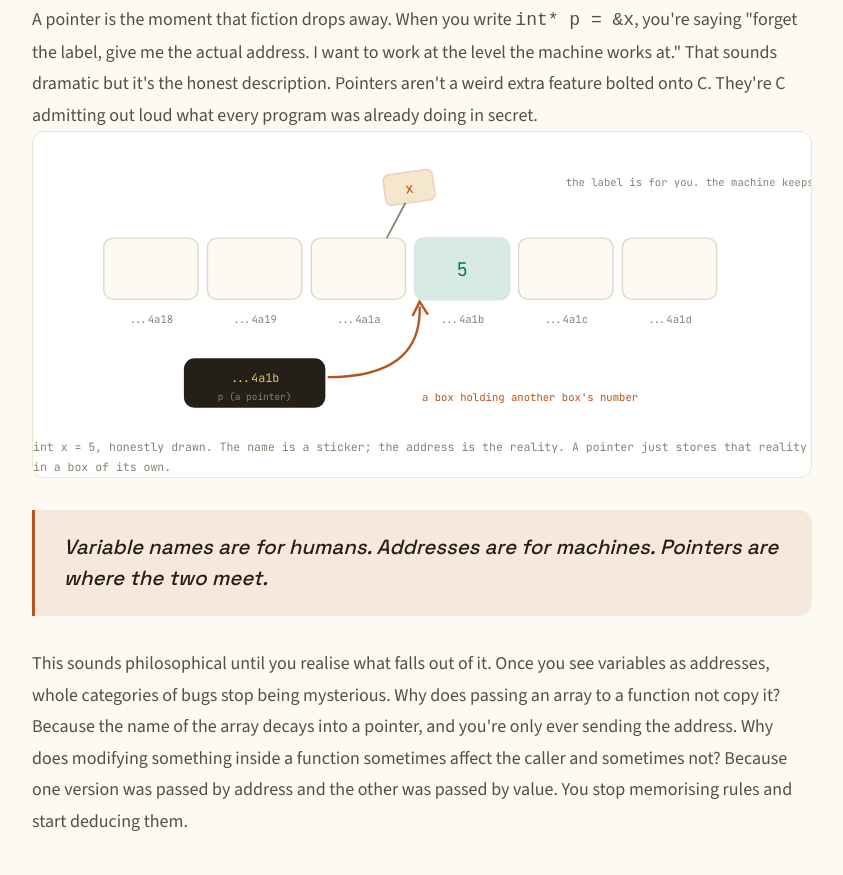
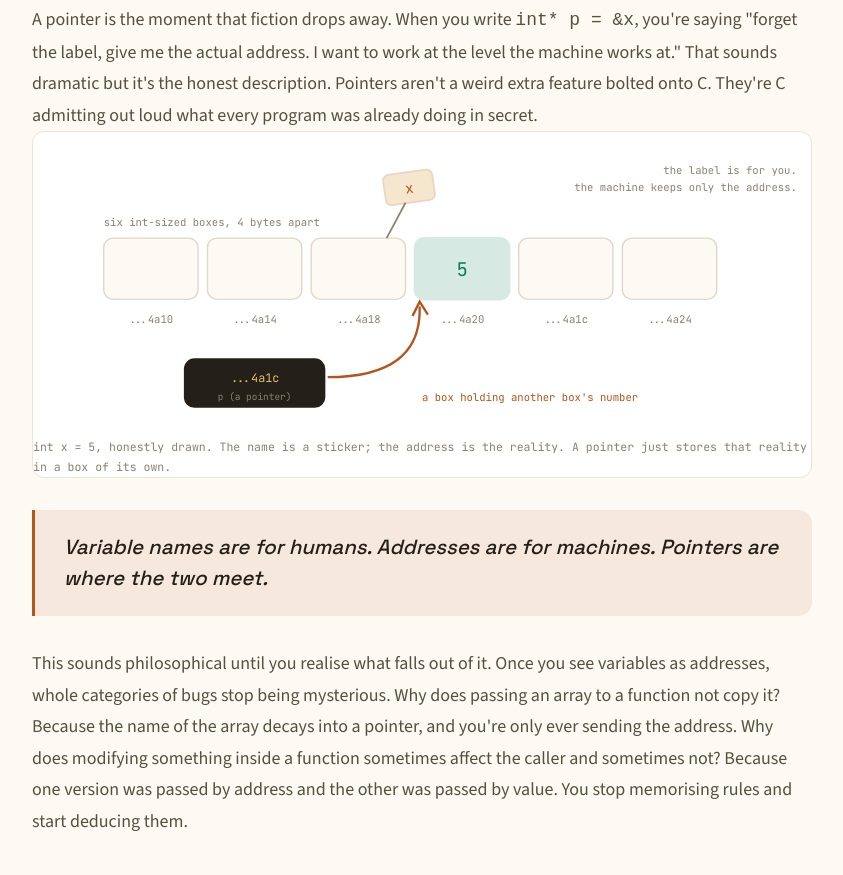
Before and after one commit to adimd/AMD_Website, an Eleventy site: page src/blog/pointers/why-pointers.njk in a window 1280 px wide. Shown: the part 3745-4620 px from the top of the page, without its empty margins (20-863 px from the left). Built offline with nearby package versions, Linux system fonts and the light colour scheme; Eleventy itself is replaced by a stand-in of ours; files that its build step writes are made by us from their sources.

Commit message:
Updated why pointers

```diff
--- a/src/blog/pointers/why-pointers.njk
+++ b/src/blog/pointers/why-pointers.njk
@@ -265,13 +265,15 @@ swap(&amp;x, &amp;y);
   <p>A pointer is the moment that fiction drops away. When you write <code>int* p = &amp;x</code>, you're saying "forget the label, give me the actual address. I want to work at the level the machine works at." That sounds dramatic but it's the honest description. Pointers aren't a weird extra feature bolted onto C. They're C admitting out loud what every program was already doing in secret.</p>
 <figure class="fig">
   <svg viewBox="0 0 660 250" xmlns="http://www.w3.org/2000/svg" role="img" aria-label="A row of memory cells with hexadecimal addresses beneath. One holds the value five and wears a paper tag reading x. A separate pointer cell holds that cell's address, with an arrow back to it.">
-    <rect x="60" y="90" width="80" height="52" rx="8" fill="#fdf9f3" opacity="1" stroke="#e0d8c8" stroke-width="1.2"/><text x="100" y="162" text-anchor="middle" font-family="JetBrains Mono" font-size="9" fill="#8a8172">...4a18</text><rect x="148" y="90" width="80" height="52" rx="8" fill="#fdf9f3" opacity="1" stroke="#e0d8c8" stroke-width="1.2"/><text x="188" y="162" text-anchor="middle" font-family="JetBrains Mono" font-size="9" fill="#8a8172">...4a19</text><rect x="236" y="90" width="80" height="52" rx="8" fill="#fdf9f3" opacity="1" stroke="#e0d8c8" stroke-width="1.2"/><text x="276" y="162" text-anchor="middle" font-family="JetBrains Mono" font-size="9" fill="#8a8172">...4a1a</text><rect x="324" y="90" width="80" height="52" rx="8" fill="#0a7d52" opacity="0.16" stroke="#0a7d52" stroke-width="2"/><text x="364" y="122" text-anchor="middle" font-family="JetBrains Mono" font-size="16" fill="#0a7d52">5</text><text x="364" y="162" text-anchor="middle" font-family="JetBrains Mono" font-size="9" fill="#8a8172">...4a1b</text><rect x="412" y="90" width="80" height="52" rx="8" fill="#fdf9f3" opacity="1" stroke="#e0d8c8" stroke-width="1.2"/><text x="452" y="162" text-anchor="middle" font-family="JetBrains Mono" font-size="9" fill="#8a8172">...4a1c</text><rect x="500" y="90" width="80" height="52" rx="8" fill="#fdf9f3" opacity="1" stroke="#e0d8c8" stroke-width="1.2"/><text x="540" y="162" text-anchor="middle" font-family="JetBrains Mono" font-size="9" fill="#8a8172">...4a1d</text>
+    <rect x="60" y="90" width="80" height="52" rx="8" fill="#fdf9f3" opacity="1" stroke="#e0d8c8" stroke-width="1.2"/><text x="100" y="162" text-anchor="middle" font-family="JetBrains Mono" font-size="9" fill="#8a8172">...4a10</text><rect x="148" y="90" width="80" height="52" rx="8" fill="#fdf9f3" opacity="1" stroke="#e0d8c8" stroke-width="1.2"/><text x="188" y="162" text-anchor="middle" font-family="JetBrains Mono" font-size="9" fill="#8a8172">...4a14</text><rect x="236" y="90" width="80" height="52" rx="8" fill="#fdf9f3" opacity="1" stroke="#e0d8c8" stroke-width="1.2"/><text x="276" y="162" text-anchor="middle" font-family="JetBrains Mono" font-size="9" fill="#8a8172">...4a18</text><rect x="324" y="90" width="80" height="52" rx="8" fill="#0a7d52" opacity="0.16" stroke="#0a7d52" stroke-width="2"/><text x="364" y="122" text-anchor="middle" font-family="JetBrains Mono" font-size="16" fill="#0a7d52">5</text><text x="364" y="162" text-anchor="middle" font-family="JetBrains Mono" font-size="9" fill="#8a8172">...4a20</text><rect x="412" y="90" width="80" height="52" rx="8" fill="#fdf9f3" opacity="1" stroke="#e0d8c8" stroke-width="1.2"/><text x="452" y="162" text-anchor="middle" font-family="JetBrains Mono" font-size="9" fill="#8a8172">...4a1c</text><rect x="500" y="90" width="80" height="52" rx="8" fill="#fdf9f3" opacity="1" stroke="#e0d8c8" stroke-width="1.2"/><text x="540" y="162" text-anchor="middle" font-family="JetBrains Mono" font-size="9" fill="#8a8172">...4a24</text>
     <path d="M 316 60 L 300 90" stroke="#8a8172" stroke-width="1.5"/>
     <rect x="298" y="34" width="42" height="26" rx="5" fill="#d9a441" opacity="0.25" stroke="#b5541c" stroke-width="1.5" transform="rotate(-8 319 47)"/>
     <text x="319" y="52" text-anchor="middle" font-family="JetBrains Mono" font-size="12" fill="#b5541c" transform="rotate(-8 319 47)">x</text>
-    <text x="452" y="46" font-family="JetBrains Mono" font-size="9" fill="#8a8172">the label is for you. the machine keeps only the address.</text>
+    <text x="648" y="36" text-anchor="end" font-family="JetBrains Mono" font-size="9" fill="#8a8172">the label is for you.</text>
+    <text x="648" y="50" text-anchor="end" font-family="JetBrains Mono" font-size="9" fill="#8a8172">the machine keeps only the address.</text>
+    <text x="60" y="80" font-family="JetBrains Mono" font-size="9" fill="#8a8172">six int-sized boxes, 4 bytes apart</text>
     <rect x="128" y="192" width="120" height="42" rx="9" fill="#241f18"/>
-    <text x="188" y="212" text-anchor="middle" font-family="JetBrains Mono" font-size="10" fill="#e0c06a">...4a1b</text>
+    <text x="188" y="212" text-anchor="middle" font-family="JetBrains Mono" font-size="10" fill="#e0c06a">...4a1c</text>
     <text x="188" y="227" text-anchor="middle" font-family="JetBrains Mono" font-size="8" fill="#8a8172">p (a pointer)</text>
     <path d="M 250 208 Q 330 208 328 148" fill="none" stroke="#b5541c" stroke-width="2"/>
     <path d="M322 156 L328 144 L335 155" fill="none" stroke="#b5541c" stroke-width="2"/>
```
